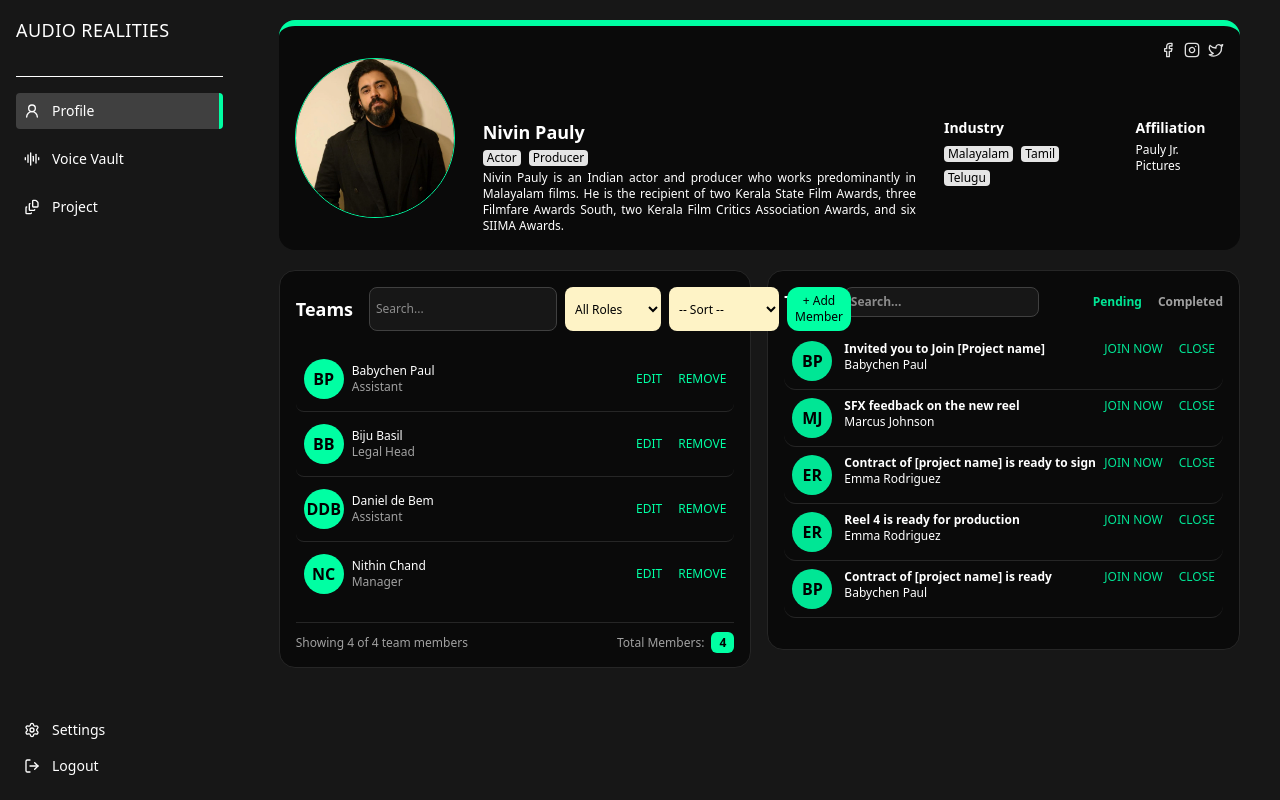
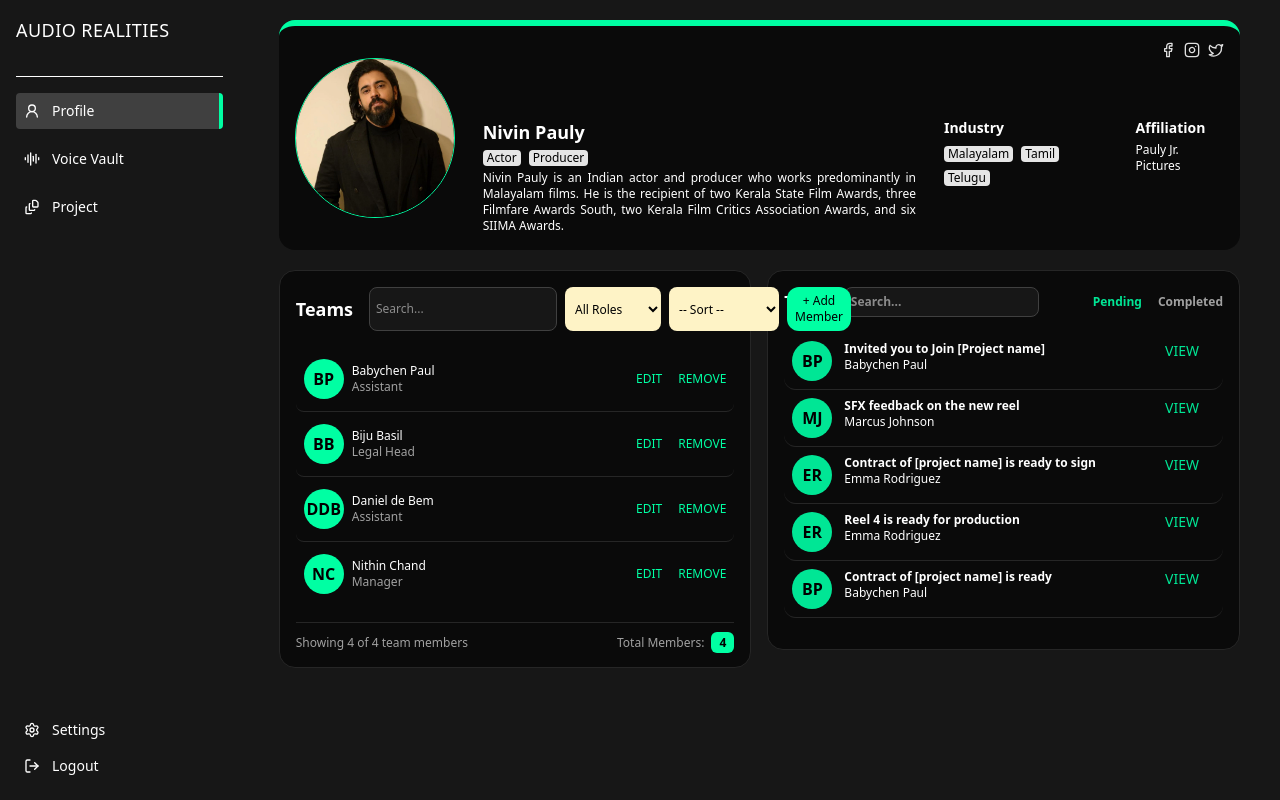
Before and after one commit to pranojtp/AR_Dashboard, a React (Vite) app in the folder User_dashboard/: page /userdashboard/profile in a window 1280 px wide. Built offline with nearby package versions, Linux system fonts and the light colour scheme.

Commit message:
updated on 06-11-2025 5:55

```diff
--- a/User_dashboard/src/components/profile/Tasks.tsx
+++ b/User_dashboard/src/components/profile/Tasks.tsx
@@ -251,15 +251,15 @@
                                         <p className="font-normal text-xs">{n.name}</p>
                                     </div>
                                 </div>
-                                <div className="flex flex-row items-end gap-4 text-xs font-normal">
+                                <div className="flex flex-row items-end gap-4 text-sm font-normal">
                                     <button
                                         onClick={() => setSelectedTask(n)}
-                                        className="text-[#00e695] hover:underline"
+                                        className="text-[#00e695]"
                                     >
-                                        {activeTab === "pending" ? "JOIN NOW" : "VIEW"}
+                                        {activeTab === "pending" ? "VIEW" : "VIEW"}
                                     </button>
                                     <button className="text-[#00e695] hover:text-red-400 transition">
-                                        CLOSE
+                                        {/* CLOSE */}
                                     </button>
                                 </div>
                             </div>
--- a/User_dashboard/src/components/voicevault/Agreementsign.tsx
+++ b/User_dashboard/src/components/voicevault/Agreementsign.tsx
@@ -308,13 +308,13 @@
                 className="bg-neutral-900 text-white rounded-2xl shadow-lg w-full max-w-4xl mx-auto flex flex-col max-h-[90vh]"
             >
                 {/* Header */}
-                <div className="flex flex-col md:flex-row justify-between items-start md:items-center gap-2 px-6 md:px-8 py-5 border-b border-neutral-700">
+                {/* <div className="flex flex-col md:flex-row justify-between items-start md:items-center gap-2 px-6 md:px-8 py-5 border-b border-neutral-700">
                     <h1 className="text-base font-semibold">Agreement</h1>
                     <p className="text-xs md:text-sm text-neutral-400">
                         Agreement code:{" "}
                         <span className="text-neutral-200">FRB1235476</span>
                     </p>
-                </div>
+                </div> */}
 
                 {/* Scrollable Content */}
                 <div className="flex-1 overflow-y-auto custom-scrollbar">
```
